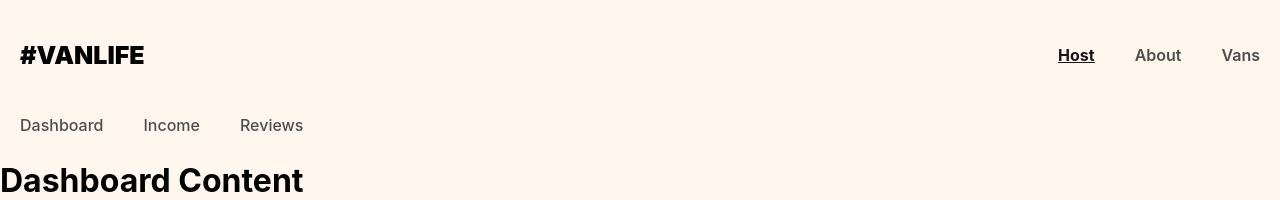
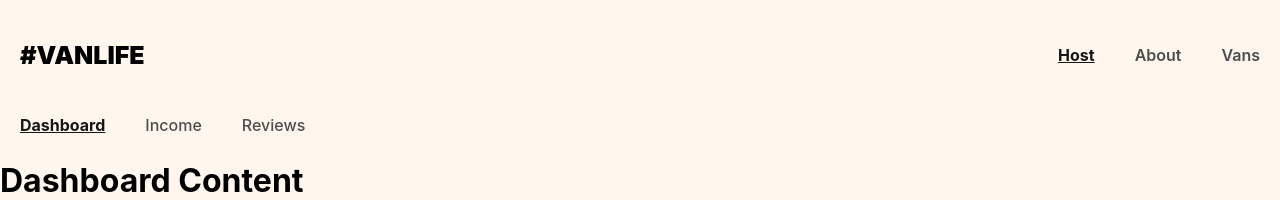
Before and after one commit to alee208/van-life, a React (Vite) app: page /host in a window 1280 px wide. Shown: the top 200 px of the page. Built offline with nearby package versions, Linux system fonts and the light colour scheme; what miragejs would draw is missing.

Commit message:
Added active style to HostLayout

```diff
--- a/src/components/HostLayout.jsx
+++ b/src/components/HostLayout.jsx
@@ -1,13 +1,35 @@
 import React from "react";
-import { Outlet, Link } from "react-router-dom";
+import { Outlet, Link, NavLink } from "react-router-dom";
 
 export default function HostLayout() {
+  const activeStyles = {
+    fontWeight: "bold",
+    textDecoration: "underline",
+    color: "#161616",
+  };
+
   return (
     <>
       <nav className="host-nav">
-        <Link to="/host">Dashboard</Link>
-        <Link to="/host/income">Income</Link>
-        <Link to="/host/reviews">Reviews</Link>
+        <NavLink
+          style={({ isActive }) => (isActive ? activeStyles : null)}
+          end
+          to="/host"
+        >
+          Dashboard
+        </NavLink>
+        <NavLink
+          style={({ isActive }) => (isActive ? activeStyles : null)}
+          to="/host/income"
+        >
+          Income
+        </NavLink>
+        <NavLink
+          style={({ isActive }) => (isActive ? activeStyles : null)}
+          to="/host/reviews"
+        >
+          Reviews
+        </NavLink>
       </nav>
       <Outlet />
     </>
```
